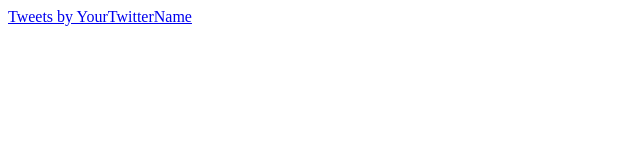
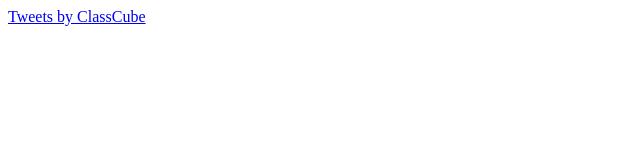
Before and after one commit to kindledclass/twitter-embed-example, a plain HTML site: page index.html in a window 1280 px wide. Shown: the full height of the page, 0-640 px from the left. Drawn offline with Linux system fonts and the light colour scheme.

Commit message:
Update index.html

```diff
--- a/index.html
+++ b/index.html
@@ -4,8 +4,8 @@
 </head>
 <body>
 
-<a class="twitter-timeline" href="https://twitter.com/YourTwitterName">
-  Tweets by YourTwitterName
+<a class="twitter-timeline" href="https://twitter.com/ClassCube">
+  Tweets by ClassCube
 </a>
 <script async src="//platform.twitter.com/widgets.js" charset="utf-8"></script>
 
```
